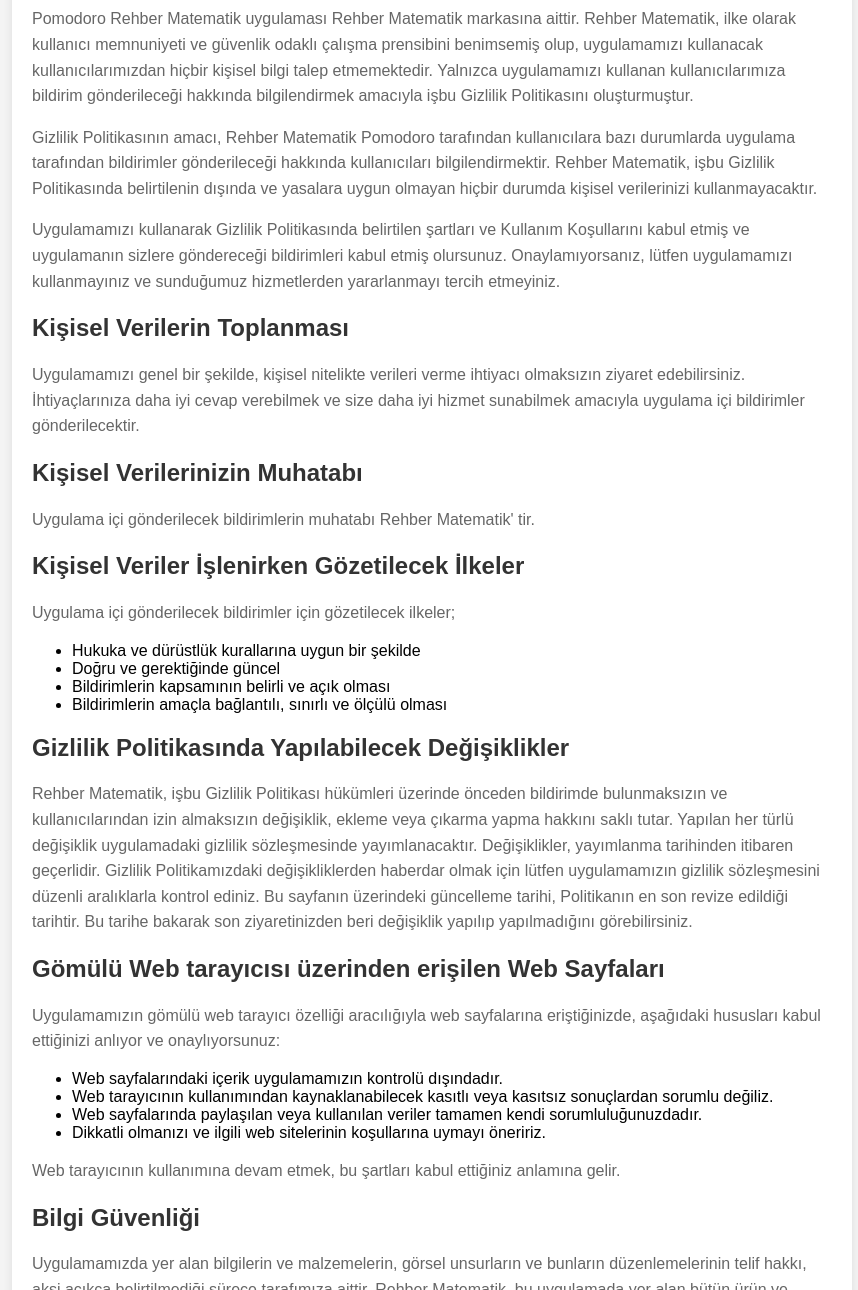
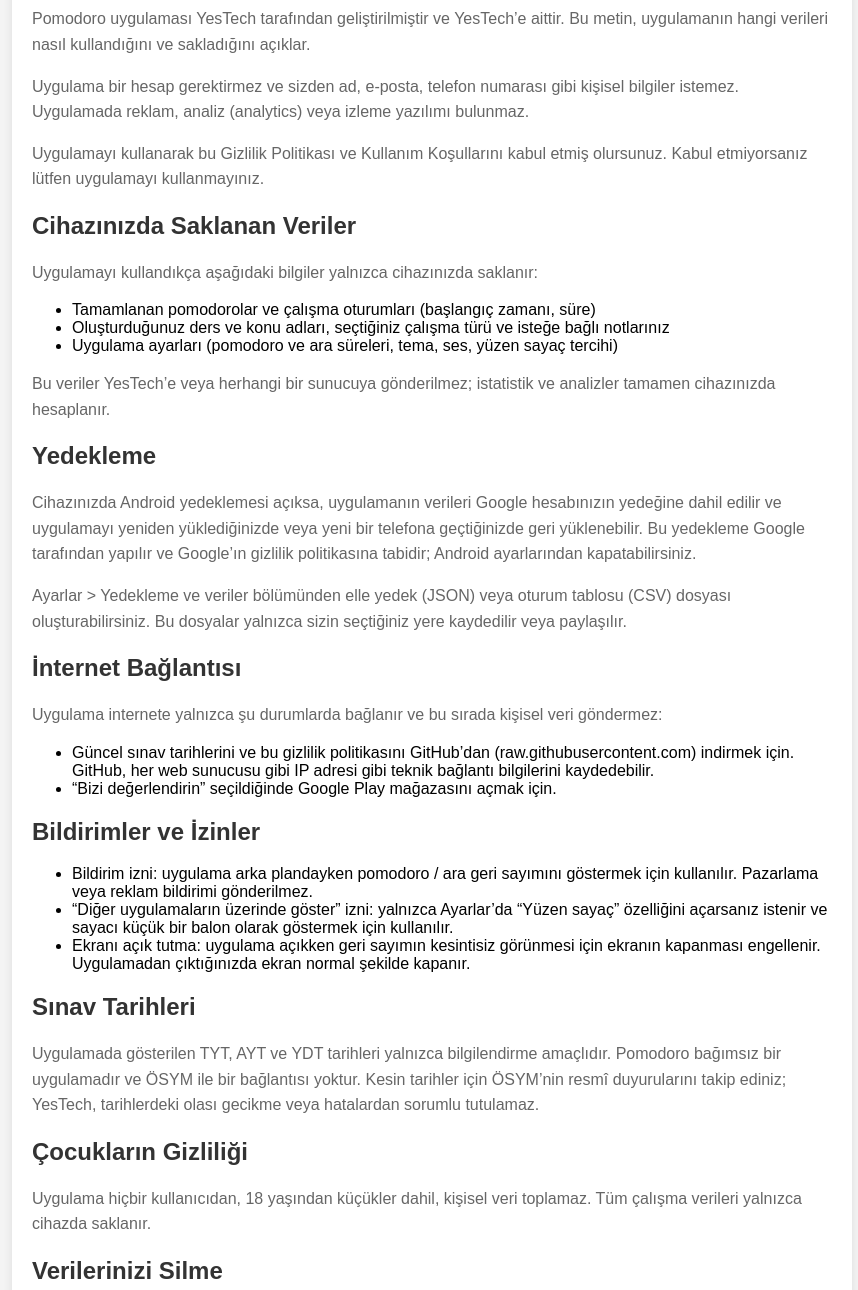
Before and after one commit to YesTechNL/YesTechNL_privacypolicies, a plain HTML site: page RMPomodoro_privacy.html in a window 1280 px wide. Shown: the part 202-1492 px from the top of the page, without its empty margins (208-1066 px from the left). Drawn offline with Linux system fonts and the light colour scheme.

Commit message:
Update Pomodoro privacy policy and terms (18 Kasım 2026)
Replaces the 2024 Rehber Matematik text with the current policy for
Pomodoro 2.0.0: on-device study data, backup and export, internet use,
permissions (incl. keeping the screen on), exam dates disclaimer,
children's privacy, data deletion. Drops the unused Photo_view
attribution.

Co-Authored-By: Claude Opus 5.5 <noreply@anthropic.com>

```diff
--- a/RMPomodoro_privacy.html
+++ b/RMPomodoro_privacy.html
@@ -3,61 +3,69 @@
 <head>
     <meta charset="UTF-8">
     <meta name="viewport" content="width=device-width, initial-scale=1.0">
-    <title>RM Pomodoro - Gizlilik Politikası ve Kullanım Koşulları</title>
+    <title>Pomodoro - Gizlilik Politikası ve Kullanım Koşulları</title>
     <link rel="stylesheet" href="styles.css">
 </head>
 <body>
     <div class="container">
         <h1>Gizlilik Politikası ve Kullanım Koşulları</h1>
-        <h1>18 Ocak 2024</h1>
+        <h1>18 Kasım 2026</h1>
 
-        <p>Pomodoro Rehber Matematik uygulaması Rehber Matematik markasına aittir. Rehber Matematik, ilke olarak kullanıcı memnuniyeti ve güvenlik odaklı çalışma prensibini benimsemiş olup, uygulamamızı kullanacak kullanıcılarımızdan hiçbir kişisel bilgi talep etmemektedir. Yalnızca uygulamamızı kullanan kullanıcılarımıza bildirim gönderileceği hakkında bilgilendirmek amacıyla işbu Gizlilik Politikasını oluşturmuştur.</p>
-        <p>Gizlilik Politikasının amacı, Rehber Matematik Pomodoro tarafından kullanıcılara bazı durumlarda uygulama tarafından bildirimler gönderileceği hakkında kullanıcıları bilgilendirmektir. Rehber Matematik, işbu Gizlilik Politikasında belirtilenin dışında ve yasalara uygun olmayan hiçbir durumda kişisel verilerinizi kullanmayacaktır.</p>
-        <p>Uygulamamızı kullanarak Gizlilik Politikasında belirtilen şartları ve Kullanım Koşullarını kabul etmiş ve uygulamanın sizlere göndereceği bildirimleri kabul etmiş olursunuz. Onaylamıyorsanız, lütfen uygulamamızı kullanmayınız ve sunduğumuz hizmetlerden yararlanmayı tercih etmeyiniz.</p>
+        <p>Pomodoro uygulaması YesTech tarafından geliştirilmiştir ve YesTech’e aittir. Bu metin, uygulamanın hangi verileri nasıl kullandığını ve sakladığını açıklar.</p>
+        <p>Uygulama bir hesap gerektirmez ve sizden ad, e-posta, telefon numarası gibi kişisel bilgiler istemez. Uygulamada reklam, analiz (analytics) veya izleme yazılımı bulunmaz.</p>
+        <p>Uygulamayı kullanarak bu Gizlilik Politikası ve Kullanım Koşullarını kabul etmiş olursunuz. Kabul etmiyorsanız lütfen uygulamayı kullanmayınız.</p>
 
-        <h2>Kişisel Verilerin Toplanması</h2>
-        <p>Uygulamamızı genel bir şekilde, kişisel nitelikte verileri verme ihtiyacı olmaksızın ziyaret edebilirsiniz. İhtiyaçlarınıza daha iyi cevap verebilmek ve size daha iyi hizmet sunabilmek amacıyla uygulama içi bildirimler gönderilecektir.</p>
+        <h2>Cihazınızda Saklanan Veriler</h2>
+        <p>Uygulamayı kullandıkça aşağıdaki bilgiler yalnızca cihazınızda saklanır:</p>
+        <ul>
+            <li>Tamamlanan pomodorolar ve çalışma oturumları (başlangıç zamanı, süre)</li>
+            <li>Oluşturduğunuz ders ve konu adları, seçtiğiniz çalışma türü ve isteğe bağlı notlarınız</li>
+            <li>Uygulama ayarları (pomodoro ve ara süreleri, tema, ses, yüzen sayaç tercihi)</li>
+        </ul>
+        <p>Bu veriler YesTech’e veya herhangi bir sunucuya gönderilmez; istatistik ve analizler tamamen cihazınızda hesaplanır.</p>
 
-        <h2>Kişisel Verilerinizin Muhatabı</h2>
-        <p>Uygulama içi gönderilecek bildirimlerin muhatabı Rehber Matematik' tir.</p>
+        <h2>Yedekleme</h2>
+        <p>Cihazınızda Android yedeklemesi açıksa, uygulamanın verileri Google hesabınızın yedeğine dahil edilir ve uygulamayı yeniden yüklediğinizde veya yeni bir telefona geçtiğinizde geri yüklenebilir. Bu yedekleme Google tarafından yapılır ve Google’ın gizlilik politikasına tabidir; Android ayarlarından kapatabilirsiniz.</p>
+        <p>Ayarlar &gt; Yedekleme ve veriler bölümünden elle yedek (JSON) veya oturum tablosu (CSV) dosyası oluşturabilirsiniz. Bu dosyalar yalnızca sizin seçtiğiniz yere kaydedilir veya paylaşılır.</p>
 
-        <h2>Kişisel Veriler İşlenirken Gözetilecek İlkeler</h2>
-        <p>Uygulama içi gönderilecek bildirimler için gözetilecek ilkeler;</p>
+        <h2>İnternet Bağlantısı</h2>
+        <p>Uygulama internete yalnızca şu durumlarda bağlanır ve bu sırada kişisel veri göndermez:</p>
         <ul>
-            <li>Hukuka ve dürüstlük kurallarına uygun bir şekilde</li>
-            <li>Doğru ve gerektiğinde güncel</li>
-            <li>Bildirimlerin kapsamının belirli ve açık olması</li>
-            <li>Bildirimlerin amaçla bağlantılı, sınırlı ve ölçülü olması</li>
+            <li>Güncel sınav tarihlerini ve bu gizlilik politikasını GitHub’dan (raw.githubusercontent.com) indirmek için. GitHub, her web sunucusu gibi IP adresi gibi teknik bağlantı bilgilerini kaydedebilir.</li>
+            <li>“Bizi değerlendirin” seçildiğinde Google Play mağazasını açmak için.</li>
         </ul>
 
+        <h2>Bildirimler ve İzinler</h2>
+        <ul>
+            <li>Bildirim izni: uygulama arka plandayken pomodoro / ara geri sayımını göstermek için kullanılır. Pazarlama veya reklam bildirimi gönderilmez.</li>
+            <li>“Diğer uygulamaların üzerinde göster” izni: yalnızca Ayarlar’da “Yüzen sayaç” özelliğini açarsanız istenir ve sayacı küçük bir balon olarak göstermek için kullanılır.</li>
+            <li>Ekranı açık tutma: uygulama açıkken geri sayımın kesintisiz görünmesi için ekranın kapanması engellenir. Uygulamadan çıktığınızda ekran normal şekilde kapanır.</li>
+        </ul>
+
+        <h2>Sınav Tarihleri</h2>
+        <p>Uygulamada gösterilen TYT, AYT ve YDT tarihleri yalnızca bilgilendirme amaçlıdır. Pomodoro bağımsız bir uygulamadır ve ÖSYM ile bir bağlantısı yoktur. Kesin tarihler için ÖSYM’nin resmî duyurularını takip ediniz; YesTech, tarihlerdeki olası gecikme veya hatalardan sorumlu tutulamaz.</p>
+
+        <h2>Çocukların Gizliliği</h2>
+        <p>Uygulama hiçbir kullanıcıdan, 18 yaşından küçükler dahil, kişisel veri toplamaz. Tüm çalışma verileri yalnızca cihazda saklanır.</p>
+
+        <h2>Verilerinizi Silme</h2>
+        <p>Uygulamadaki oturumları Geçmiş ekranından silebilirsiniz. Tüm verileri silmek için uygulamayı kaldırabilir veya Android ayarlarından uygulama verilerini temizleyebilirsiniz. Google yedeğindeki kopyayı Google hesabınızın yedekleme ayarlarından yönetebilirsiniz.</p>
+
         <h2>Gizlilik Politikasında Yapılabilecek Değişiklikler</h2>
-        <p>Rehber Matematik, işbu Gizlilik Politikası hükümleri üzerinde önceden bildirimde bulunmaksızın ve kullanıcılarından izin almaksızın değişiklik, ekleme veya çıkarma yapma hakkını saklı tutar. Yapılan her türlü değişiklik uygulamadaki gizlilik sözleşmesinde yayımlanacaktır. Değişiklikler, yayımlanma tarihinden itibaren geçerlidir. Gizlilik Politikamızdaki değişikliklerden haberdar olmak için lütfen uygulamamızın gizlilik sözleşmesini düzenli aralıklarla kontrol ediniz. Bu sayfanın üzerindeki güncelleme tarihi, Politikanın en son revize edildiği tarihtir. Bu tarihe bakarak son ziyaretinizden beri değişiklik yapılıp yapılmadığını görebilirsiniz.</p>
+        <p>YesTech bu Gizlilik Politikasını güncelleyebilir. Güncel metin her zaman uygulamada yayımlanır; sayfanın başındaki tarih, politikanın en son güncellendiği tarihtir.</p>
 
-        <h2>Gömülü Web tarayıcısı üzerinden erişilen Web Sayfaları</h2>
-        <p>Uygulamamızın gömülü web tarayıcı özelliği aracılığıyla web sayfalarına eriştiğinizde, aşağıdaki hususları kabul ettiğinizi anlıyor ve onaylıyorsunuz:</p>
+        <h2>Bilgi Güvenliği ve Telif Hakkı</h2>
+        <p>Uygulamada yer alan bilgilerin, materyallerin ve görsel unsurların telif hakkı, aksi açıkça belirtilmediği sürece YesTech’e aittir; izin alınmadan kopyalanamaz, dağıtılamaz, değiştirilemez veya ticari amaçla kullanılamaz. YesTech, uygulamadaki ürün, hizmet ve içerikleri önceden bildirimde bulunmadan değiştirme hakkını saklı tutar.</p>
+        <p>Uygulama “olduğu gibi” sunulur. YesTech, içeriklerin eksiksizliği veya belirli bir amaca uygunluğu konusunda, yasaların izin verdiği ölçüde, açık ya da zımni hiçbir garanti vermez.</p>
+
+        <h2>İletişim</h2>
+        <p>Sorularınız ve talepleriniz için <a href="mailto:yestechnl@gmail.com">yestechnl@gmail.com</a> adresine e-posta gönderebilirsiniz.</p>
+
+        <h2>Üçüncü Taraf Yazılımlar</h2>
+        <p>Kullanılan açık kaynak yazılımların lisansları uygulamada Ayarlar &gt; Uygulama hakkında &gt; Lisansları görüntüle bölümündedir. Ayrıca:</p>
         <ul>
-            <li>Web sayfalarındaki içerik uygulamamızın kontrolü dışındadır.</li>
-            <li>Web tarayıcının kullanımından kaynaklanabilecek kasıtlı veya kasıtsız sonuçlardan sorumlu değiliz.</li>
-            <li>Web sayfalarında paylaşılan veya kullanılan veriler tamamen kendi sorumluluğunuzdadır.</li>
-            <li>Dikkatli olmanızı ve ilgili web sitelerinin koşullarına uymayı öneririz.</li>
-        </ul>
-        <p>Web tarayıcının kullanımına devam etmek, bu şartları kabul ettiğiniz anlamına gelir.</p>
-
-        <h2>Bilgi Güvenliği</h2>
-        <p>Uygulamamızda yer alan bilgilerin ve malzemelerin, görsel unsurların ve bunların düzenlemelerinin telif hakkı, aksi açıkça belirtilmediği sürece tarafımıza aittir. Rehber Matematik, bu uygulamada yer alan bütün ürün ve hizmetleri, sayfaları, bilgileri, görsel unsurları önceden bildirimde bulunmadan değiştirme hakkını saklı tutmaktadır. Uygulamamızda bulunan her türlü materyal, aksi açıkça belirtilmemişse kopyalanamaz, dağıtılamaz, çoğaltılamaz, alt lisansla kullandırılamaz, değiştirilemez, ticari bir amaçla kullanılamaz.</p>
-        <p>Rehber Matematik, materyallerin içeriklerinin yeterliliklerini ve eksiksizliklerini garanti etmemekte ve belirli bir amaç için uygunluk ve/veya bilgisayar virüsü bulunmamasına ilişkin garantiler dahil ancak bunlarla sınırlı kalmamak kaydıyla, zımnen, açıkça ya da yasal olarak hiçbir garanti vermemektedir.</p>
-
-        <h2>Daha Fazla Bilgi</h2>
-        <p>Gizlilik Politikamıza ilişkin sorunuz veya farklı bir talebiniz varsa <a href="mailto:yestechnl@gmail.com">yestechnl@gmail.com</a> adresine mail göndererek bizimle iletişime geçebilirsiniz.</p>
-
-        <h2>Üçüncü taraf yazılım lisans ve bilgileri</h2>
-        <p>Uygulamamızda kullandığımız ve belirtmemiz gereken yazılımları ve onlarin lisans koşullarını aşağıda bulabilirsiniz (yalnızca İngilizce)</p>
-        <ul>
-            <li>Google Play Services, Apache License 2.0, Copyright © Google, Inc., <a href="https://github.com/google/play-services-plugins/blob/master/LICENSE">https://github.com/google/play-services-plugins/blob/master/LICENSE</a></li>
-            <li>Flutter-AssetsAudioPlayer, Apache License 2.0, Copyright © 2019 Florent37, <a href="https://github.com/florent37/Flutter-AssetsAudioPlayer/blob/master/LICENSE">https://github.com/florent37/Flutter-AssetsAudioPlayer/blob/master/LICENSE</a></li>
             <li>Pomodoro-app, MIT License, Copyright © 2022 Dhiana Pereira, <a href="https://github.com/dhianapereira/pomodoro-app/blob/main/LICENSE">https://github.com/dhianapereira/pomodoro-app/blob/main/LICENSE</a></li>
             <li>MobX, MIT License, Copyright © 2019 MobX.dart, <a href="https://github.com/mobxjs/mobx.dart/blob/master/LICENSE">https://github.com/mobxjs/mobx.dart/blob/master/LICENSE</a></li>
-            <li>Photo_view, MIT License, Copyright © 2020 Renan C. Araújo, <a href="https://github.com/bluefireteam/photo_view/blob/master/LICENSE">https://github.com/bluefireteam/photo_view/blob/master/LICENSE</a></li>
         </ul>
     </div>
 </body>
```
